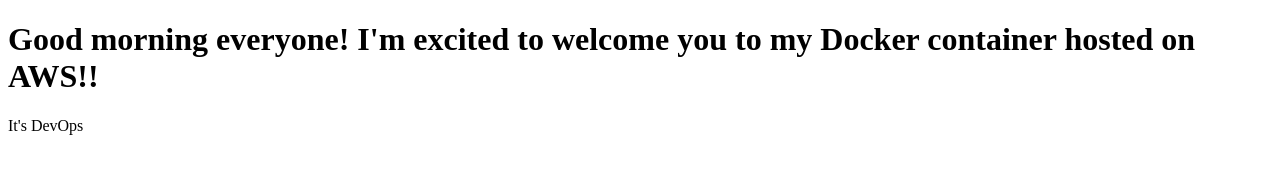
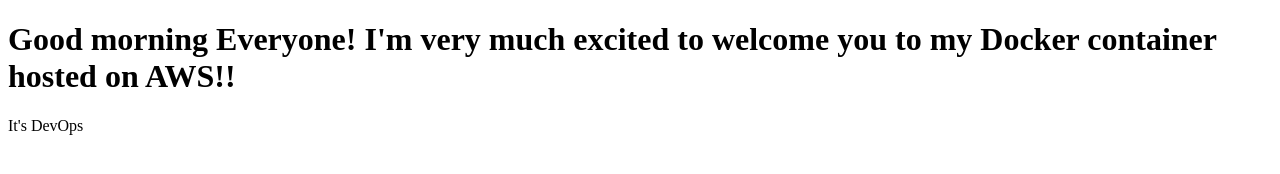
Before and after one commit to ManshiM1/Practice2, a plain HTML site: page index.html in a window 1280 px wide. Drawn offline with Linux system fonts and the light colour scheme.

Commit message:
Index code edited

```diff
--- a/index.html
+++ b/index.html
@@ -2,7 +2,7 @@
 <html>
 <head><title>My Cloud Website</title></head>
 <body>
-  <h1>Good morning everyone! I'm excited to welcome you to my Docker container hosted on AWS!!</h1>
+  <h1>Good morning Everyone! I'm very much excited to welcome you to my Docker container hosted on AWS!!</h1>
   <p>It's DevOps</p>
 </body>
 </html>
```
